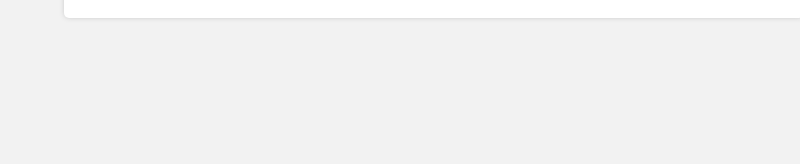
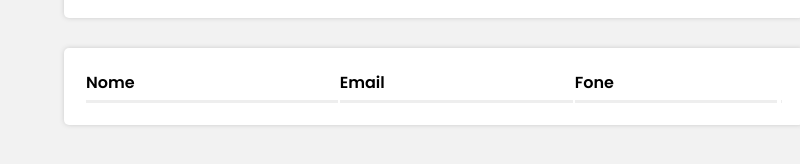
Before and after one commit to ErickDanielA/CRUD_Usuarios, a React (Create React App) app in the folder frontend/: page / in a window 1280 px wide. Shown: the part 182-346 px from the top of the page, without its empty margins (480-1280 px from the left). Built offline with nearby package versions, Linux system fonts and the light colour scheme.

Commit message:
Criando o grid para receber os dados

```diff
--- a/frontend/src/App.js
+++ b/frontend/src/App.js
@@ -1,6 +1,7 @@
 import GlobalStyle from "./styles/global.js";
 import styled from "styled-components";
 import Form from "./components/Form.js"
+import Grid from "./components/Grid.js"
 import { ToastContainer } from "react-toastify";
 import "react-toastify/dist/ReactToastify.css";
 
@@ -23,6 +24,7 @@
     <Container>
     <Title>USUÁRIOS</Title>
     <Form />
+    <Grid></Grid>
       </Container>
     <ToastContainer autoClose={3000} position={'bottom-left'} />
     <GlobalStyle />
--- /dev/null
+++ b/frontend/src/components/Grid.js
@@ -0,0 +1,48 @@
+import React from "react";
+import axios from "axios";
+import styled from "styled-components";
+import { FaTrash, FaEdit } from "react-icons/fa";
+import { toast } from "react-toastify";
+
+
+const Table = styled.table`
+    width: 100%;
+    background-color: #fff;
+    padding: 20px;
+    box-shadow: 0px 0px 5px #ccc;
+    border-radius: 5px;
+    max-width: 800px;
+    margin: 20px auto;
+    word-break: break-all;
+`
+export const Thead = styled.thead``;
+
+export const Tr = styled.tr``;
+
+export const Th = styled.th`
+    text-align: start;
+    border-bottom: inset;
+    padding-bottom: 5px;
+
+    @media (max-width: 500px) {
+        ${(props) => props.onlyWeb && "display: none"}
+    }
+`;
+
+const Grid = () => {
+    return (
+        <Table>
+            <Thead>
+                <Tr>
+                    <Th>Nome</Th>
+                    <Th>Email</Th>
+                    <Th onlyWeb>Fone</Th>
+                    <Th></Th>
+                    <Th></Th>
+                </Tr>
+            </Thead>
+        </Table>
+    );
+};
+
+export default Grid;
```
